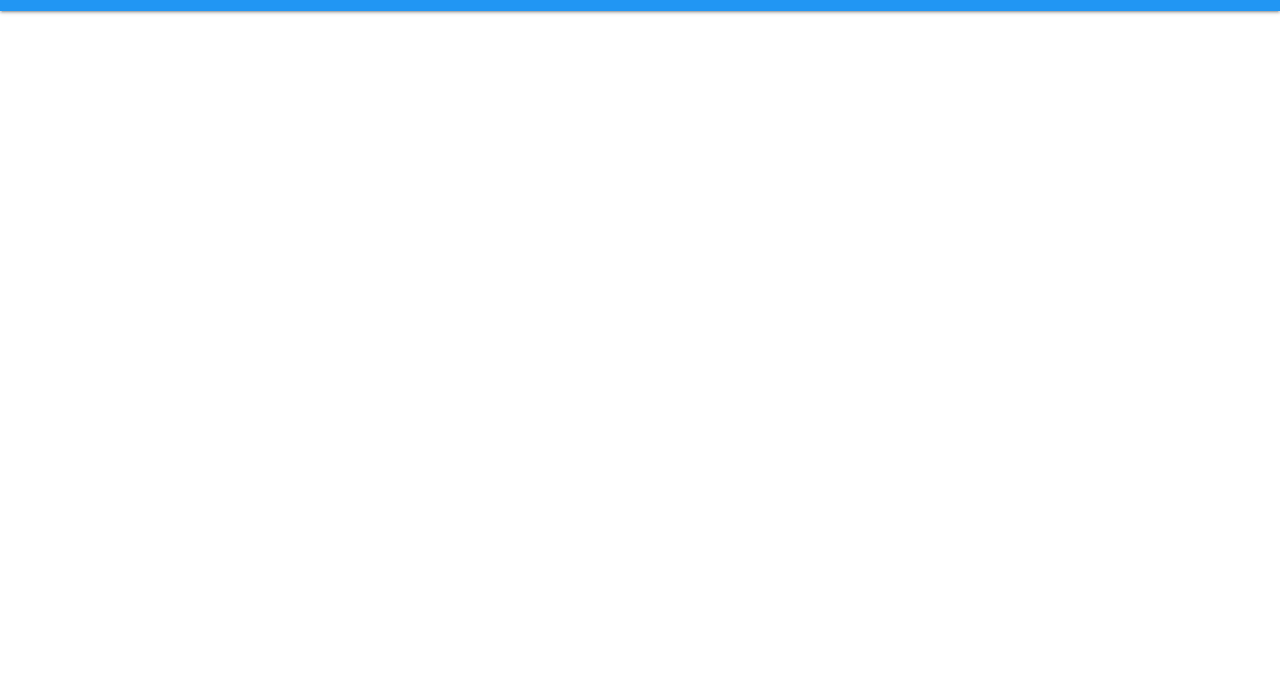
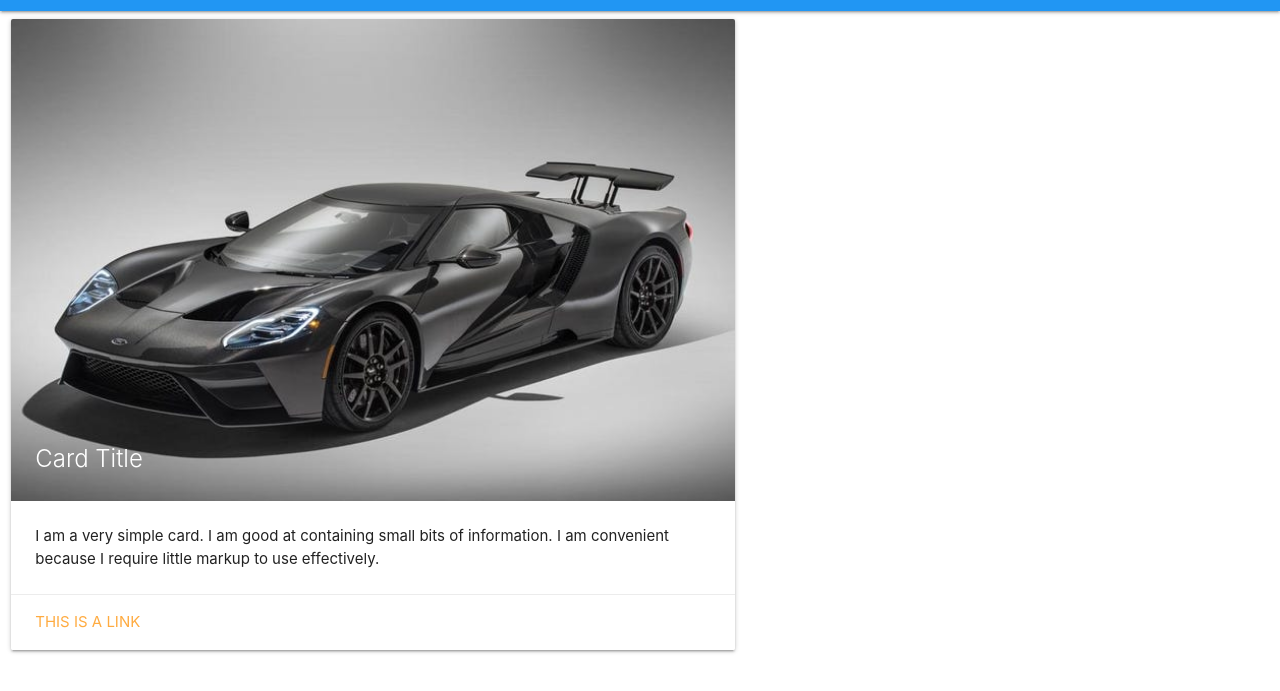
Before and after one commit to Roman-Barna/my__repo, a plain HTML site: page index.html in a window 1280 px wide. Shown: the part 53-744 px from the top of the page. Drawn offline with nearby package versions, Linux system fonts and the light colour scheme.

Commit message:
add cards

```diff
--- a/index.html
+++ b/index.html
@@ -26,7 +26,23 @@
        </nav>
 
 
-
+       <div class="row">
+        <div class="col s12 m7">
+          <div class="card">
+            <div class="card-image">
+              <img src="./images/img.1.jpg">
+              <span class="card-title">Card Title</span>
+            </div>
+            <div class="card-content">
+              <p>I am a very simple card. I am good at containing small bits of information.
+              I am convenient because I require little markup to use effectively.</p>
+            </div>
+            <div class="card-action">
+              <a href="#">This is a link</a>
+            </div>
+          </div>
+        </div>
+      </div>
 
 
 
```
